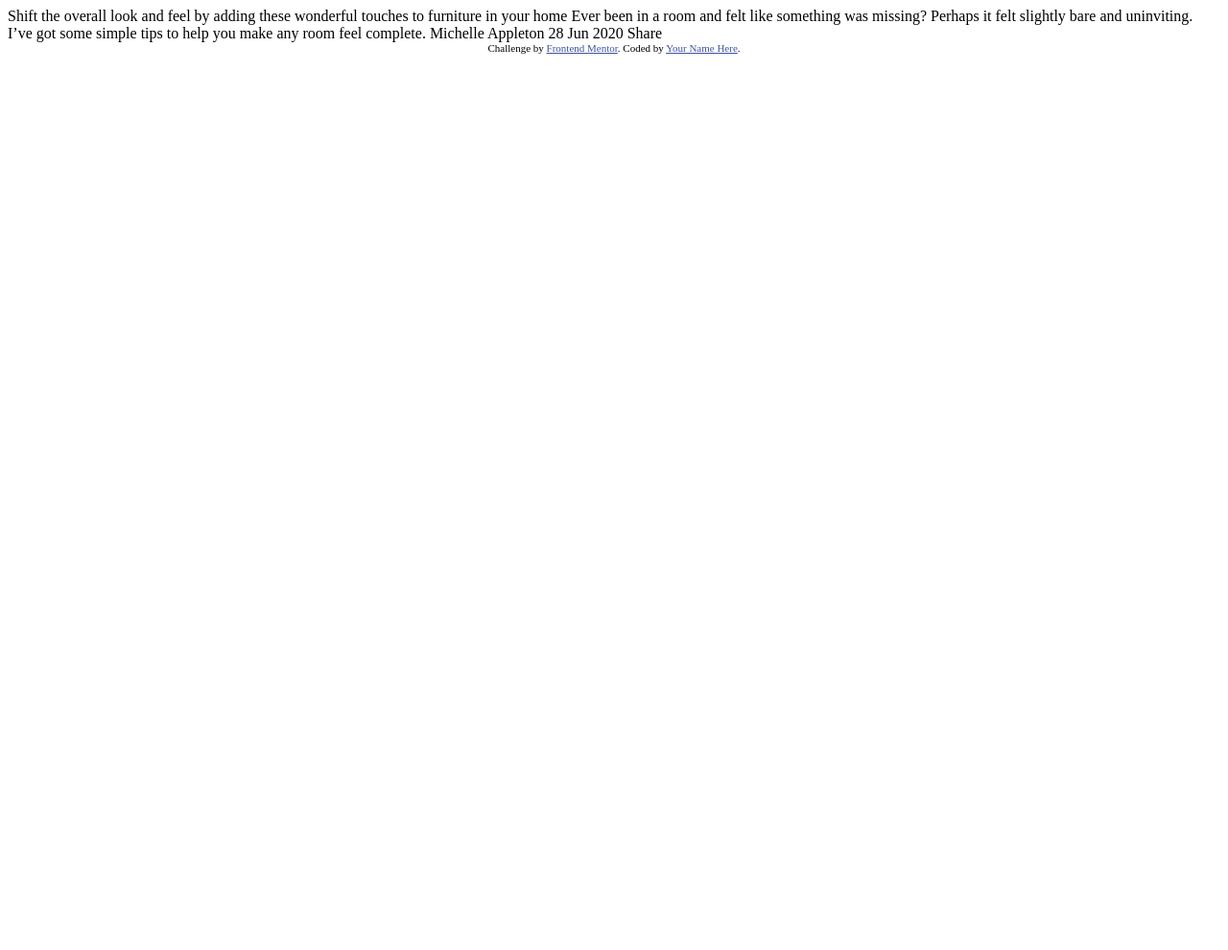
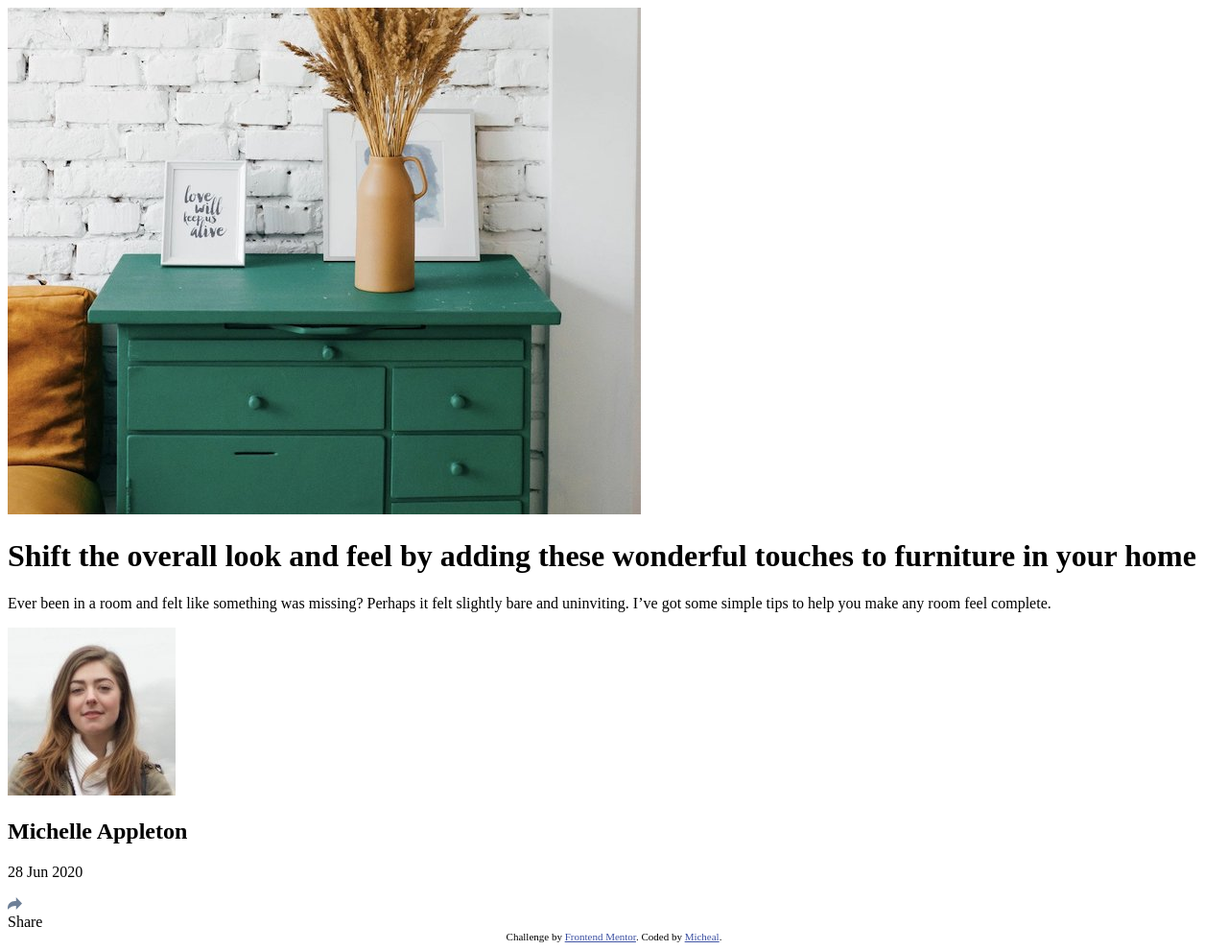
Before and after one commit to alphastand27/article-preview-component-master, a plain HTML site: page index.html in a window 1280 px wide. Shown: the whole page at 96% size. Before the commit the page ends 800 px from the top, so only its background shows below. Drawn offline with Linux system fonts and the light colour scheme.

Commit message:
html build

```diff
--- a/index.html
+++ b/index.html
@@ -2,35 +2,40 @@
 <html lang="en">
 <head>
   <meta charset="UTF-8">
-  <meta name="viewport" content="width=device-width, initial-scale=1.0"> <!-- displays site properly based on user's device -->
-
+  <!-- displays site properly based on user's device -->
+  <meta name="viewport" content="width=device-width, initial-scale=1.0">
+  <link rel="stylesheet" href="style.css">
   <link rel="icon" type="image/png" sizes="32x32" href="./images/favicon-32x32.png">
-
-  <title>Frontend Mentor | Article preview component</title>
-
-  <!-- Feel free to remove these styles or customise in your own stylesheet 👍 -->
-  <style>
-    .attribution { font-size: 11px; text-align: center; }
-    .attribution a { color: hsl(228, 45%, 44%); }
-  </style>
+  <title>Article preview component</title>
 </head>
 <body>
-
-  Shift the overall look and feel by adding these wonderful
-  touches to furniture in your home
-
-  Ever been in a room and felt like something was missing? Perhaps
-  it felt slightly bare and uninviting. I’ve got some simple tips
-  to help you make any room feel complete.
-
-  Michelle Appleton
-  28 Jun 2020
+  <main id="component">
+    <img src="images/drawers.jpg" alt="image of drawers">
+    <h1 id="intro">
+      Shift the overall look and feel by adding these wonderful
+      touches to furniture in your home
+    </h1>
+    <p id="explanation">
+      Ever been in a room and felt like something was missing? Perhaps
+      it felt slightly bare and uninviting. I’ve got some simple tips
+      to help you make any room feel complete.
+    </p>
+    <section id="profile">
+      <img src="images/avatar-michelle.jpg" alt="image of Michelle">
+      <section id="name-date">
+        <h2 id="name">Michelle Appleton</h2>
+        <p id="date">28 Jun 2020</p>
+      </section>
+      <img src="images/icon-share.svg" alt="a share icon">
+    </section>
+  </main>
 
   Share
 
-  <div class="attribution">
+  <footer class="attribution">
     Challenge by <a href="https://www.frontendmentor.io?ref=challenge" target="_blank">Frontend Mentor</a>.
-    Coded by <a href="#">Your Name Here</a>.
-  </div>
+    Coded by <a href="https://www.frontendmentor.io/profile/alphastand27" target="_blank">Micheal</a>.
+  </footer>
+  <script src="index.js"></script>
 </body>
 </html>
--- a/style.css
+++ b/style.css
@@ -0,0 +1,10 @@
+
+
+.attribution {
+    font-size: 11px;
+    text-align: center;
+}
+
+.attribution a {
+    color: hsl(228, 45%, 44%);
+}
```
